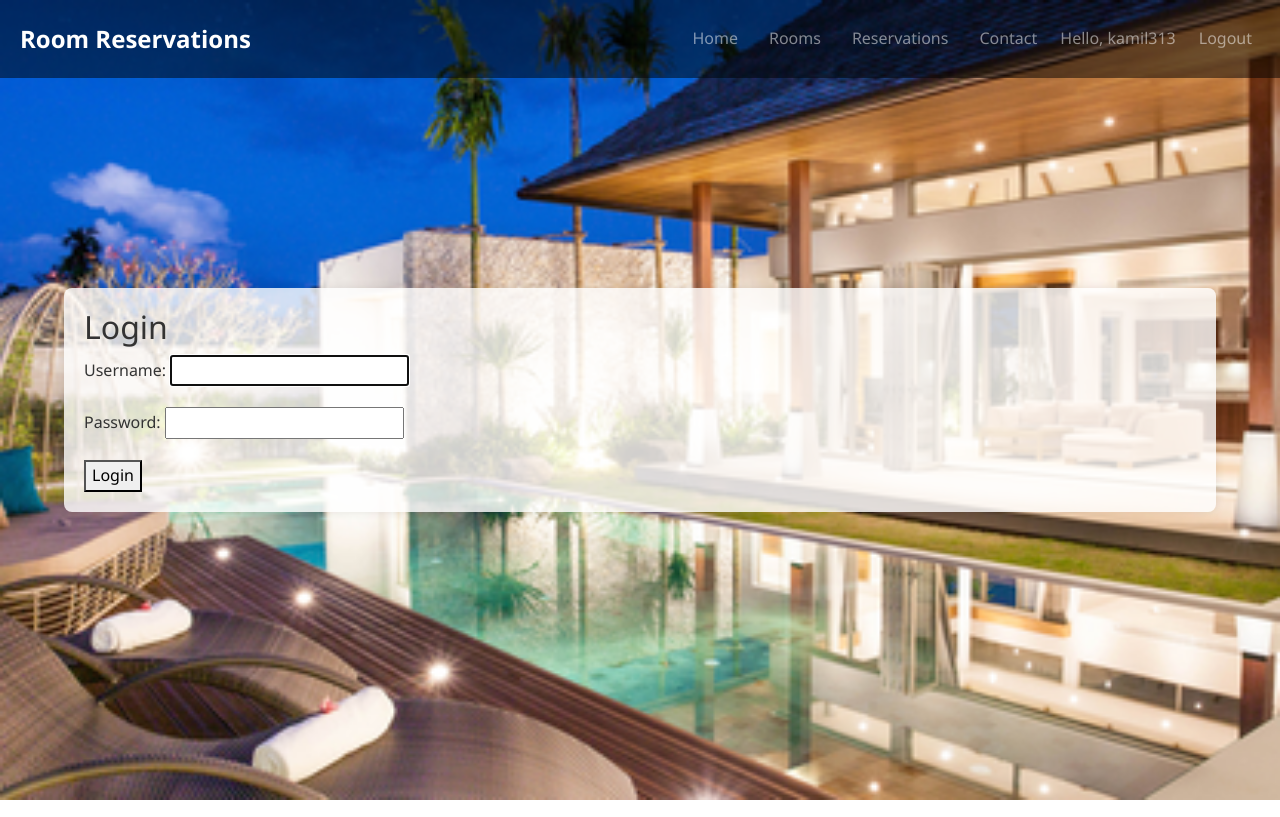
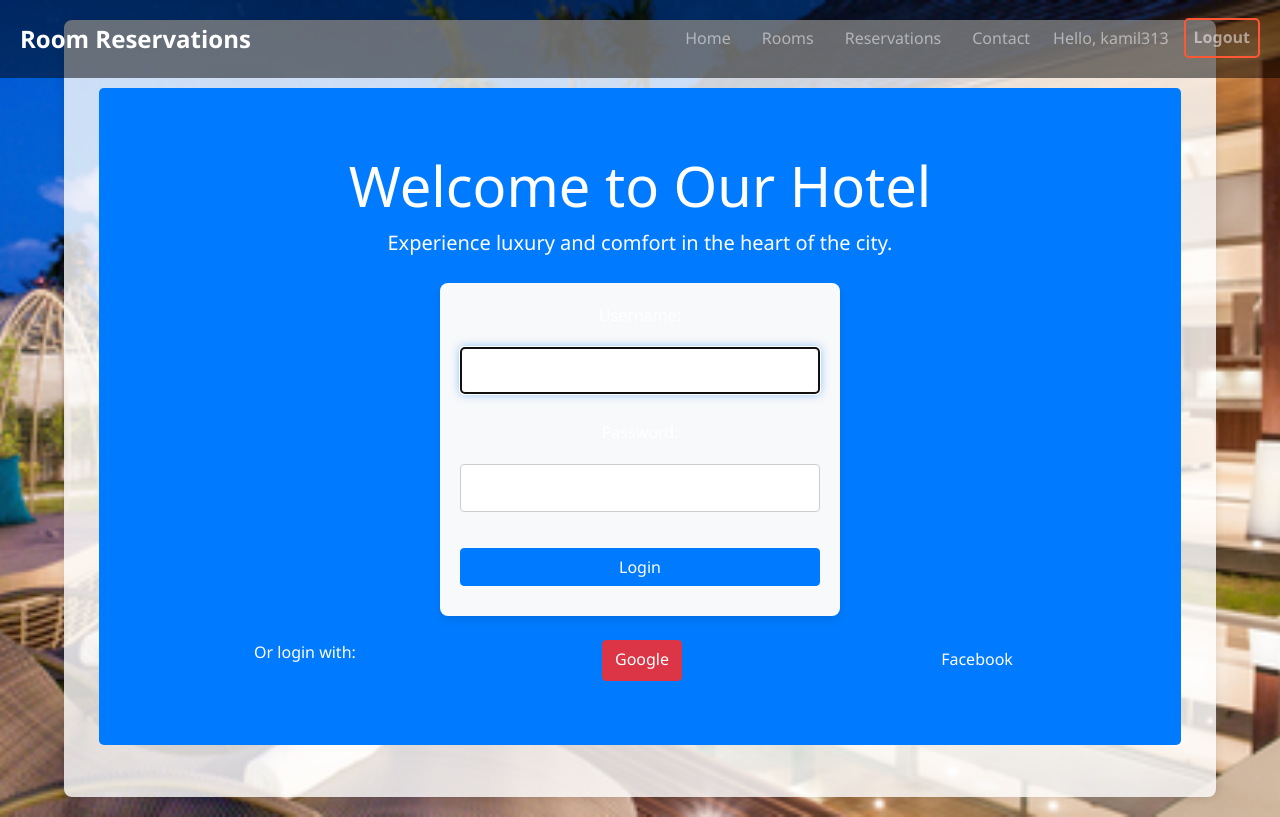
Before and after one commit to Kamil313333/RoomReservations, a Django app: page /accounts/login/ in a window 1280 px wide. Run offline with Django 5.2, Linux system fonts and the light colour scheme; a user stored in the database is signed in; some libraries are stand-ins or nearby versions.

Commit message:
login and logout

```diff
--- a/reservations/static/reservations/styles.css
+++ b/reservations/static/reservations/styles.css
@@ -1,14 +1,29 @@
 /* Global Styles */
+:root {
+    --bg-color: #fff;
+    --text-color: #333;
+    --card-bg: #f8f9fa;
+    --btn-bg: #007bff;
+    --btn-hover-bg: #0056b3;
+}
+
+body.dark-mode {
+    --bg-color: #222;
+    --text-color: #f0f0f0;
+    --card-bg: #333;
+    --btn-bg: #0056b3;
+    --btn-hover-bg: #003a75;
+}
+
 body, html {
     height: 100%;
     margin: 0;
     padding: 0;
-}
-
-body {
     font-family: 'Segoe UI', Tahoma, Geneva, Verdana, sans-serif;
-    color: #333;
+    background-color: var(--bg-color);
+    color: var(--text-color);
     line-height: 1.6;
+    transition: background-color 0.5s ease, color 0.5s ease;
 }
 
 /* Header Styles */
@@ -83,30 +99,21 @@
     box-shadow: 0 0 10px rgba(0, 0, 0, 0.1);
     width: 90%;
     max-width: 1200px;
-    margin: 20px auto; /* Wyrównanie zawartości */
+    margin: 20px auto;
 }
 
 /* Link Styles */
 a {
     text-decoration: none;
-    color: #007bff;
+    color: var(--btn-bg);
     transition: color 0.3s ease;
 }
 
 a:hover {
-    color: #0056b3;
+    color: var(--btn-hover-bg);
 }
 
-/* Miscellaneous */
-.container {
-    width: 90%;
-    max-width: 1200px;
-    margin: 0 auto;
-}
-
-
-
-/* Roomssssss List Styles */
+/* Room List Styles */
 .room-grid {
     display: grid;
     grid-template-columns: repeat(auto-fit, minmax(300px, 1fr));
@@ -169,73 +176,88 @@
 }
 
 .room-card .btn:hover {
-    background: #0056b3;
+    background: var(--btn-hover-bg);
 }
 
-/* Welcome Container Styles */
-.welcome-container {
-    padding: 40px;
-    background-color: #f8f9fa;
+/* Login Form Styles */
+form {
+    max-width: 400px;
+    margin: 0 auto;
+    padding: 20px;
+    background-color: var(--card-bg);
     border-radius: 8px;
-    margin-top: 50px; /* Oddalenie od nagłówka */
     box-shadow: 0 4px 10px rgba(0, 0, 0, 0.1);
 }
 
-.welcome-header {
-    margin-bottom: 30px;
-    text-align: center;
+input[type="text"], input[type="password"], button {
+    padding: 10px;
+    margin: 10px 0;
+    width: 100%;
+    border: 1px solid #ccc;
+    border-radius: 4px;
+    transition: border 0.3s ease, box-shadow 0.3s ease;
 }
 
-.welcome-header h2 {
-    font-size: 2.5rem;
-    margin: 0;
-    color: #007bff;
+input[type="text"]:focus, input[type="password"]:focus {
+    border-color: var(--btn-bg);
+    box-shadow: 0 0 10px rgba(0, 123, 255, 0.5);
 }
 
-.welcome-header p {
-    font-size: 1.2rem;
-    color: #666;
+button {
+    background-color: var(--btn-bg);
+    color: white;
+    cursor: pointer;
 }
 
-/* Quick Links */
-.quick-links {
+button:hover {
+    background-color: var(--btn-hover-bg);
+}
+
+/* Social Login Styles */
+.social-login {
     display: flex;
     justify-content: space-around;
-    margin-bottom: 30px;
-    gap: 20px;
+    margin-top: 20px;
 }
 
-.quick-link {
-    display: flex;
-    align-items: center;
-    background-color: #007bff;
-    color: #fff;
-    padding: 15px 20px;
-    border-radius: 8px;
+.btn-google {
+    background-color: #db4437;
+    color: white;
+    padding: 10px 20px;
+    border-radius: 4px;
     text-decoration: none;
-    transition: background-color 0.3s, transform 0.3s;
-    width: 100%; /* Zapewnienie, że linki zajmują tę samą przestrzeń */
-    text-align: center;
 }
 
-.quick-link i {
-    margin-right: 10px;
+.btn-facebook {
+    background-color: #4267B2;
+    color: white;
+    padding: 10px 20px;
+    border-radius: 4px;
+    text-decoration: none;
 }
 
-.quick-link:hover {
-    background-color: #0056b3;
-    transform: translateY(-3px);
+.btn-google:hover {
+    background-color: #c23321;
+}
+
+.btn-facebook:hover {
+    background-color: #365899;
+}
+
+/* Gallery Image Styles */
+.gallery-section .img-fluid {
+    height: 200px;
+    object-fit: cover;
+    transition: transform 0.3s ease;
+}
+
+.gallery-section .img-fluid:hover {
+    transform: scale(1.05);
 }
 
 /* Widgets Styles */
-.widgets {
-    display: grid;
-    grid-template-columns: repeat(auto-fit, minmax(300px, 1fr));
-    gap: 20px;
-}
-
 .widget {
-    background-color: #fff;
+    background-color: var(--card-bg);
     border-radius: 8px;
     padding: 20px;
     box-shadow: 0 2px 5px rgba(0, 0, 0, 0.1);
@@ -248,64 +270,33 @@
     box-shadow: 0 4px 10px rgba(0, 0, 0, 0.2);
 }
 
-.widget h3 {
-    font-size: 1.8rem;
-    color: #333;
-}
-
-.widget p {
-    margin-bottom: 15px;
-    color: #555;
-    font-size: 1rem;
-}
-
 .widget .btn {
-    display: inline-block;
-    padding: 10px 20px;
     background-color: #28a745;
     color: #fff;
+    padding: 10px 20px;
     border-radius: 4px;
     text-decoration: none;
-    transition: background-color 0.3s;
-}
-
-.widget .btn-primary {
-    background-color: #007bff;
-}
-
-.widget .btn-secondary {
-    background-color: #ffc107;
-    color: #333;
 }
 
 .widget .btn:hover {
     background-color: #218838;
 }
 
-.widget .btn-primary:hover {
-    background-color: #0056b3;
+
+
+/* Przycisk wylogowywania */
+
+.logout-button {
+    font-weight: bold; /* Pogrubienie tekstu */
+    color: #ff5733; /* Kolor tekstu */
+    border: 2px solid #ff5733; /* Ramka wokół przycisku */
+    border-radius: 5px; /* Zaokrąglenie rogów */
+    padding: 5px 10px; /* Wewnętrzne marginesy */
+    transition: background-color 0.3s, color 0.3s; /* Płynne przejście */
 }
 
-.widget .btn-secondary:hover {
-    background-color: #e0a800;
+.logout-button:hover {
+    background-color: #ff5733; /* Tło przycisku przy najechaniu */
+    color: white; /* Kolor tekstu przy najechaniu */
+    text-decoration: none; /* Usunięcie podkreślenia */
 }
-
-/* Dodatkowa seksja w home*/
-.additional-section {
-    background-color: #a29d17; /* Kolor tła, możesz dostosować */
-    padding: 60px 0; /* Dostosuj wysokość sekcji */
-}
-
-.additional-section h2 {
-    margin-bottom: 20px;
-}
-
-.additional-section p {
-    margin-bottom: 40px;
-}
-
-/* Gallery Images */
-.gallery-section .img-fluid {
-    height: 200px; /* Ustaw wysokość, dopasuj według potrzeby */
-    object-fit: cover; /* Przytnij obrazy, aby wypełniły wysokość bez deformacji */
-}
--- a/reservations/templates/base.html
+++ b/reservations/templates/base.html
@@ -8,7 +8,7 @@
 </head>
 <body>
     <header>
-        <nav class="navbar navbar-expand-lg navbar-dark">
+        <nav class="navbar navbar-expand-lg navbar-dark" style="background: rgba(0, 0, 0, 0.5);">
             <a class="navbar-brand" href="{% url 'home' %}">Room Reservations</a>
             <div class="collapse navbar-collapse">
                 <ul class="navbar-nav ml-auto">
@@ -29,7 +29,7 @@
                             <span class="navbar-text">Hello, {{ user.username }}</span>
                         </li>
                         <li class="nav-item">
-                            <a class="nav-link" href="{% url 'logout' %}">Logout</a>
+                            <a class="nav-link logout-button" href="{% url 'logout_view' %}">Logout</a>
                         </li>
                     {% else %}
                         <li class="nav-item">
--- a/reservations/templates/login.html
+++ b/reservations/templates/login.html
@@ -1,10 +1,35 @@
 {% extends "base.html" %}
 
 {% block content %}
-<h2>Login</h2>
-<form method="post">
-    {% csrf_token %}
-    {{ form.as_p }}
-    <button type="submit">Login</button>
-</form>
+<div class="container mt-5">
+    <div class="jumbotron text-center bg-primary text-white">
+        <h1 class="display-4">Welcome to Our Hotel</h1>
+        <p class="lead">Experience luxury and comfort in the heart of the city.</p>
+
+        <!-- Formularz logowania -->
+        <form action="{% url 'login' %}" method="post" class="mt-4">
+            {% csrf_token %}
+            <div class="form-group">
+                {{ form.username.label_tag }}
+                {{ form.username }}
+            </div>
+            <div class="form-group">
+                {{ form.password.label_tag }}
+                {{ form.password }}
+            </div>
+            <button type="submit" class="btn btn-primary">Login</button>
+        </form>
+
+        <!-- Logowanie przez media społecznościowe -->
+        <div class="social-login mt-4">
+            <p>Or login with:</p>
+            <a href="{% url 'social:begin' 'google-oauth2' %}" class="btn btn-danger">
+                <i class="fab fa-google"></i> Google
+            </a>
+            <a href="{% url 'social:begin' 'facebook' %}" class="btn btn-primary">
+                <i class="fab fa-facebook"></i> Facebook
+            </a>
+        </div>
+    </div>
+</div>
 {% endblock %}
--- a/reservations/templates/room_list.html
+++ b/reservations/templates/room_list.html
@@ -15,7 +15,8 @@
             <p><strong>Price per night:</strong> ${{ room.price_per_night }}</p>
             {% if room.is_available %}
             <p class="available">Available</p>
-            <a href="{% url 'book_room' room.id %}?check_in={{ check_in|date:'Y-m-d' }}&check_out={{ check_out|date:'Y-m-d' }}" class="btn btn-primary">Book Now</a>
+            <!-- Przekierowanie do strony pokoju z opcją wyboru dat -->
+            <a href="{% url 'room_detail' room.id %}" class="btn btn-primary">Book Now</a>
             {% else %}
             <p class="not-available">Not Available</p>
             {% endif %}
--- a/reservations/urls.py
+++ b/reservations/urls.py
@@ -1,25 +1,24 @@
 # reservations/urls.py
 from django.conf import settings
 from django.conf.urls.static import static
-from django.urls import path
+from django.urls import path, include
 from django.contrib.auth import views as auth_views
 from . import views
 
 urlpatterns = [
     path('accounts/login/', auth_views.LoginView.as_view(template_name='login.html'), name='login'),
     path('register/', views.register, name='register'),
-    path('accounts/logout/', auth_views.LogoutView.as_view(template_name='logout.html'), name='logout'),
+    path('accounts/logout/', auth_views.LogoutView.as_view(next_page='login'), name='logout'),  # Dodano przekierowanie na login po wylogowaniu
     path('', views.home, name='home'),
     path('rooms/', views.room_list, name='room_list'),
     path('reservations/', views.reservation_list, name='reservation_list'),
     path('contact/', views.contact, name='contact'),
-    path('logout/', views.logout_view, name='logout'),
-    path('rooms/', views.room_list, name='room_list'),
     path('rooms/<int:room_id>/book/', views.book_room, name='book_room'),
-    path('reservations/', views.reservation_list, name='reservation_list'),
     path('contact/', views.contact_form, name='contact_form'),
     path('available_rooms/', views.available_rooms, name='available_rooms'),
     path('room/<int:room_id>/', views.room_detail, name='room_detail'),
     path('room/add/', views.add_room, name='add_room'),
     path('room/<int:room_id>/edit/', views.edit_room, name='edit_room'),
+    path('auth/', include('social_django.urls', namespace='social')),
+    path('logout/', views.logout_view, name='logout_view'),
 ] + static(settings.MEDIA_URL, document_root=settings.MEDIA_ROOT)
```
Also changed, not shown: other parts of reservations/static/reservations/styles.css (+12 -11 lines), RoomReservations/settings.py (+15 -0 lines), reservations/templates/logout.html (deleted, +0 -18 lines), reservations/templates/room_detail.html (+11 -1 lines), reservations/views.py (+8 -1 lines), db.sqlite3.
